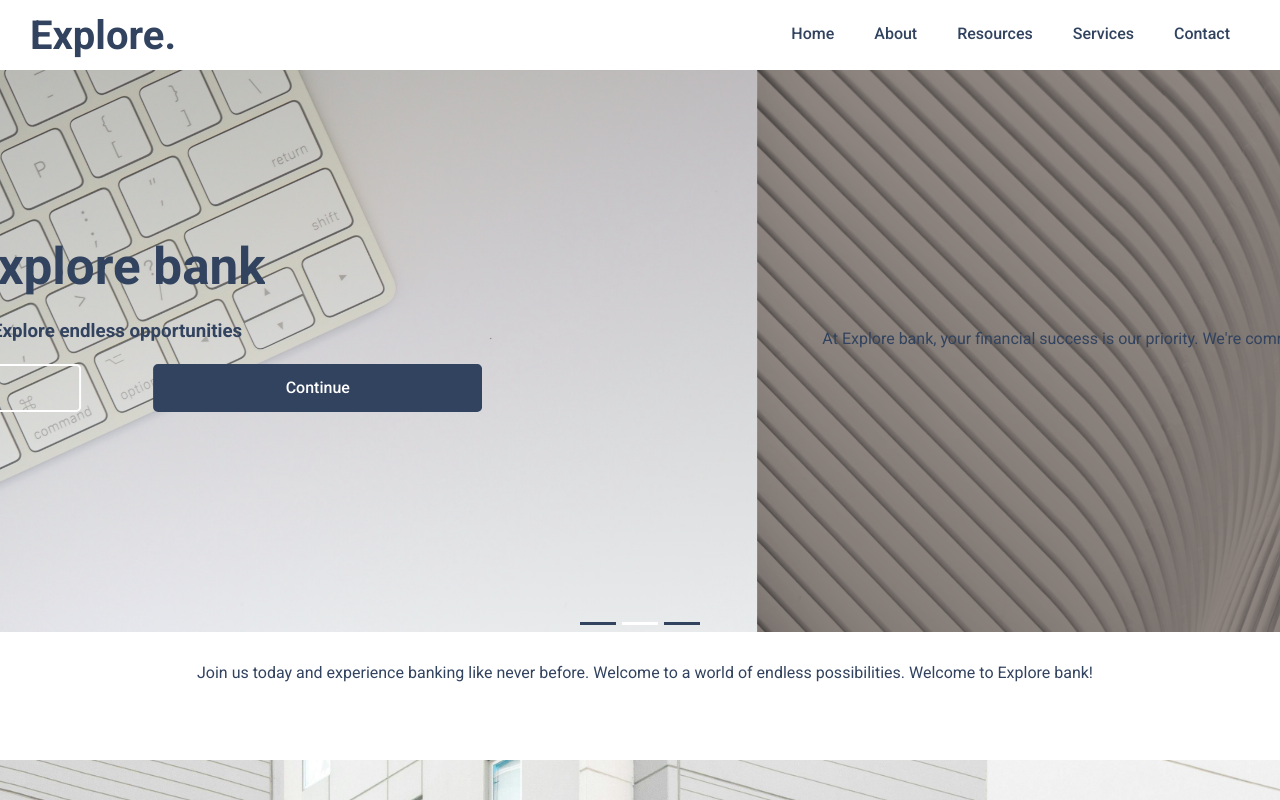
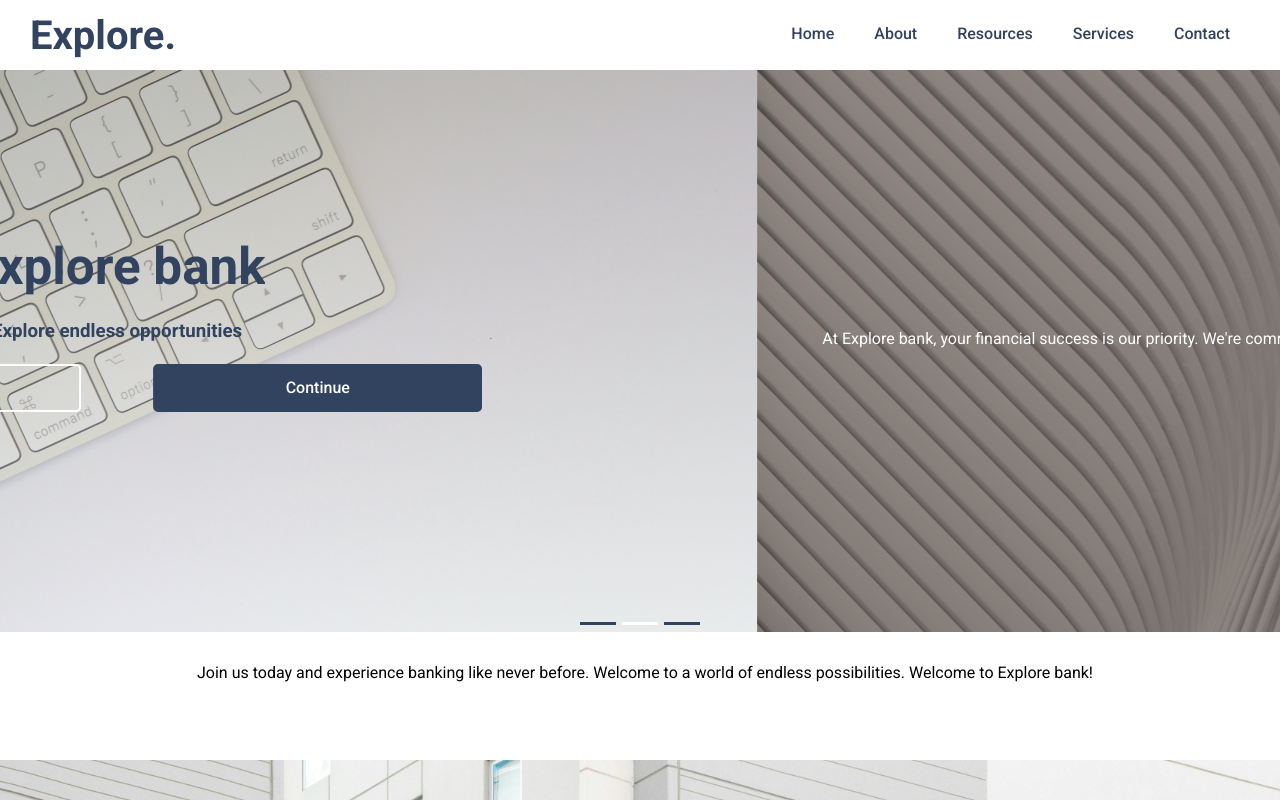
Before and after one commit to MalachyCode/Explore-bank-app, a React (Vite) app in the folder UI/: page / in a window 1280 px wide. Built offline with nearby package versions, Linux system fonts and the light colour scheme; no server answers.

Commit message:
Home Page color corrections.

```diff
--- a/UI/src/pages/HomePage/HomePage.scss
+++ b/UI/src/pages/HomePage/HomePage.scss
@@ -4,9 +4,7 @@
 
 .home {
   height: 100vh;
-  p {
-    color: #32435f;
-  }
+
   .home-container {
     margin: auto;
     height: calc(100vh - 70px);
--- a/UI/src/pages/HomePage/sections/about/About.scss
+++ b/UI/src/pages/HomePage/sections/about/About.scss
@@ -30,6 +30,7 @@
 
     p {
       overflow: hidden;
+      color: #32435f;
     }
   }
 
@@ -47,6 +48,7 @@
     p,
     h4 {
       overflow: hidden;
+      color: #32435f;
     }
 
     h4 {
--- a/UI/src/pages/HomePage/sections/resources/Resources.scss
+++ b/UI/src/pages/HomePage/sections/resources/Resources.scss
@@ -14,6 +14,8 @@
     align-items: center;
     justify-content: space-between;
     padding: 10px;
+    color: #32435f;
+
     .box-1 {
       margin: auto;
       height: 90%;
```
